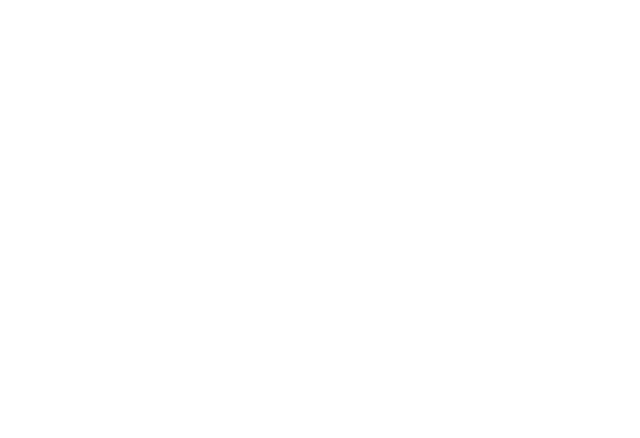
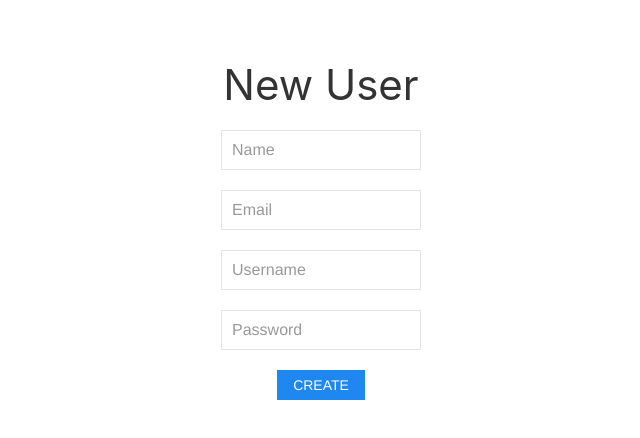
Before and after one commit to mason-terry/todo-app-frontend, a Vue app: page /newuser in a window 1280 px wide. Shown: the top 438 px of the page, without its empty margins (319-959 px from the left). Built offline with nearby package versions, Linux system fonts and the light colour scheme.

Commit message:
add new user functionality

```diff
--- a/src/components/List.vue
+++ b/src/components/List.vue
@@ -1,6 +1,9 @@
 <template>
   <div v-if="currentList">
-    <button @click="goToHome">My Lists</button>
+    <button
+      uk-icon="list"
+      @click="goToHome"
+    ></button>
     <h1>{{ currentList.name }}</h1>
     <div v-if="listTodos.length">
       <div
@@ -8,15 +11,9 @@
         :key="todo._id"
       >
         <div v-if="todo.completed">
-          <p class="complete uk-list">{{ todo.item }}
-            <button
-              class="uk-margin-small-right"
-              uk-icon="trash"
-              @click="deleteItem(todo._id)"
-            ></button>
-          </p>
+          <p class="uk-list complete">{{ todo.item }}</p>
         </div>
-        <div v-else>
+        <div v-if="!todo.completed">
           <p class="uk-list">{{ todo.item }}
             <button
               class="uk-margin-small-right"
@@ -56,6 +53,12 @@
         class="uk-button uk-button-default uk-button-small"
         @click="createTodo"
       >Add Item</button>
+    </div>
+    <div>
+      <button
+        class="uk-button uk-button-default uk-button-small"
+        @click="shareList"
+      >Share List</button>
     </div>
   </div>
 </template>
@@ -109,6 +112,9 @@ export default {
       const listId = this.currentList._id
       const payload = { todoId, listId }
       await this.deleteTodo(payload)
+    },
+    async shareList() {
+      alert('sharing list')
     }
   }
 }
--- a/src/components/Login.vue
+++ b/src/components/Login.vue
@@ -19,7 +19,10 @@
       class="uk-button uk-button-primary uk-button-small uk-margin-top"
       @click="submitLogin"
     >Login</button>
-    <button class="uk-button uk-button-default uk-button-small uk-margin-top uk-margin-left">New User</button>
+    <button
+      class="uk-button uk-button-default uk-button-small uk-margin-top uk-margin-left"
+      @click="newUser"
+    >New User</button>
     <p>{{ message }}</p>
   </div>
 </template>
@@ -55,6 +58,9 @@ export default {
     resetLoginFields() {
       this.username = ''
       this.password = ''
+    },
+    newUser() {
+      this.$router.push('/newuser')
     }
   }
 }
--- a/src/components/Main.vue
+++ b/src/components/Main.vue
@@ -1,8 +1,15 @@
 <template>
   <div>
     <div>
-      <button @click="submitLogout">Log out</button>
-      <button @click="goToProfile">Profile</button>
+      <button
+        class="uk-margin-small-right"
+        uk-icon="user"
+        @click="goToProfile"
+      ></button>
+      <button
+        uk-icon="sign-out"
+        @click="submitLogout"
+      ></button>
     </div>
     <h1>My Lists</h1>
     <div v-if="ownersLists.length">
@@ -10,11 +17,16 @@
         v-for="list in ownersLists"
         :key="list.id"
       >
-        <p
-          class="list uk-list"
-          @click="openList(list._id)"
-        >
-          <span>{{ list.name }}</span>
+        <p class="uk-list">
+          <span
+            class="list"
+            @click="openList(list._id)"
+          >{{ list.name }}</span>&nbsp;
+          <button
+            class="uk-margin-small-right"
+            uk-icon="trash"
+            @click="deleteUserList(list._id)"
+          ></button>
         </p>
       </div>
       <button
@@ -76,7 +88,7 @@ export default {
   },
   methods: {
     ...mapActions('users', ['logout', 'updateCurrentUser', 'verifyUserToken']),
-    ...mapActions('lists', ['createNewList', 'getList']),
+    ...mapActions('lists', ['createNewList', 'getList', 'deleteList']),
     ...mapActions('todos', ['getListTodos']),
     async init() {
       const token = localStorage.getItem('token')
@@ -111,6 +123,10 @@ export default {
       await this.getList(id)
       await this.getListTodos(id)
       this.$router.push('/list')
+    },
+    async deleteUserList(id) {
+      const payload = { userId: this.currentUser._id, listId: id }
+      await this.deleteList(payload)
     }
   }
 }
--- /dev/null
+++ b/src/components/NewUser.vue
@@ -0,0 +1,80 @@
+<template>
+  <div>
+    <h1>New User</h1>
+    <input
+      class="uk-input uk-form-width-medium"
+      type="text"
+      placeholder="Name"
+      v-model="name"
+    />
+    <br />
+    <input
+      class="uk-input uk-form-width-medium uk-margin-top"
+      type="email"
+      placeholder="Email"
+      v-model="email"
+    />
+    <br />
+    <input
+      class="uk-input uk-form-width-medium uk-margin-top"
+      type="text"
+      placeholder="Username"
+      v-model="username"
+    />
+    <br />
+    <input
+      class="uk-input uk-form-width-medium uk-margin-top"
+      type="password"
+      placeholder="Password"
+      v-model="password"
+    />
+    <br />
+    <button
+      class="uk-button uk-button-primary uk-button-small uk-margin-top"
+      @click="addNewUser"
+    >Create</button>
+    <p>{{ message }}</p>
+  </div>
+</template>
+
+<script>
+import { mapActions } from 'vuex'
+
+export default {
+  name: 'NewUser',
+  data: () => ({
+    username: '',
+    name: '',
+    email: '',
+    password: '',
+    message: ''
+  }),
+  methods: {
+    ...mapActions('users', ['addUser']),
+    inputCheck() {
+      if (this.username && this.name && this.email && this.password) {
+        return true
+      } else {
+        return false
+      }
+    },
+    async addNewUser() {
+      const payload = {
+        name: this.name,
+        email: this.email,
+        username: this.username,
+        password: this.password
+      }
+      if (this.inputCheck()) {
+        await this.addUser(payload)
+        this.$router.push('/')
+      } else {
+        alert('Please fill out all forms.')
+      }
+    }
+  }
+}
+</script>
+
+<style>
+</style>
--- a/src/components/Profile.vue
+++ b/src/components/Profile.vue
@@ -1,6 +1,9 @@
 <template>
   <div>
-    <button @click="goToHome">My Lists</button>
+    <button
+      uk-icon="list"
+      @click="goToHome"
+    ></button>
     <h1>{{ currentUser.name }}'s Profile</h1>
     <p><strong>Name:</strong> {{ currentUser.name }}</p>
     <p><strong>Email:</strong> {{ currentUser.email }}</p>
--- a/src/router.js
+++ b/src/router.js
@@ -53,6 +53,11 @@ export default new Router({
           next()
         }
       }
+    },
+    {
+      path: '/newuser',
+      name: 'NewUser',
+      component: () => import('./components/NewUser'),
     }
   ]
 })
--- a/src/services/list-service.js
+++ b/src/services/list-service.js
@@ -9,5 +9,8 @@ export default {
   },
   addList(payload) {
     return Api.post('/lists', payload)
+  },
+  deleteList(id) {
+    return Api.post(`/lists/${id}`)
   }
 }
--- a/src/services/user-service.js
+++ b/src/services/user-service.js
@@ -12,5 +12,8 @@ export default {
   },
   userLogin(payload) {
     return Api.post('/users/login', payload)
+  },
+  addUser(payload) {
+    return Api.post('/users', payload)
   }
 }
--- a/src/store/modules/lists.js
+++ b/src/store/modules/lists.js
@@ -33,6 +33,12 @@ export default {
       const response = await ListService.getLists(id)
       const listData = response.data
       commit('setUserLists', listData)
+    },
+    async deleteList({ dispatch }, payload) {
+      const userId = payload.userId
+      const listId = payload.listId
+      await ListService.deleteList(listId)
+      dispatch('getUserLists', userId)
     }
   }
 }
--- a/src/store/modules/users.js
+++ b/src/store/modules/users.js
@@ -51,6 +51,11 @@ export default {
       const user = response.data
       commit('setCurrentUser', user)
       dispatch('lists/getUserLists', id, { root: true })
+    },
+    async addUser({ commit }, payload) {
+      const response = await UserService.addUser(payload)
+      const user = response.data.newUser
+      commit('setCurrentUser', user)
     }
   }
 }
```
